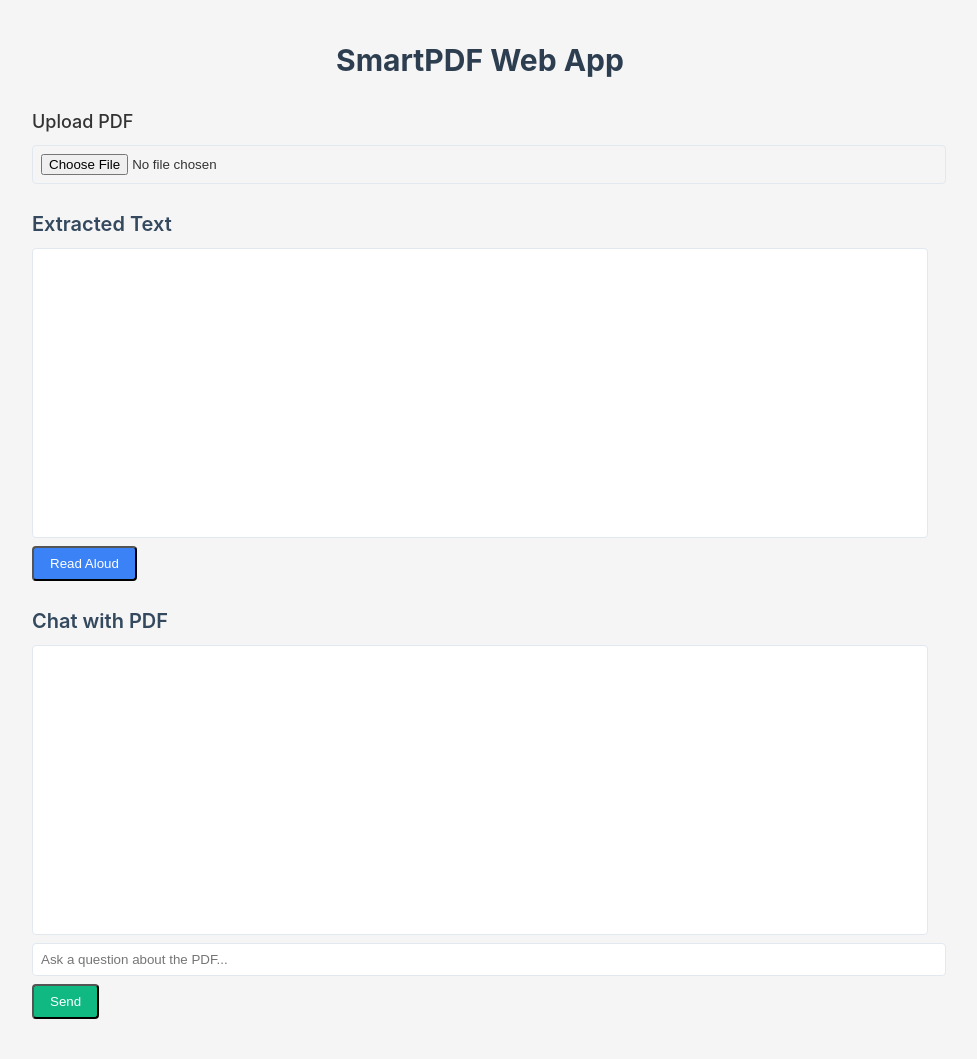
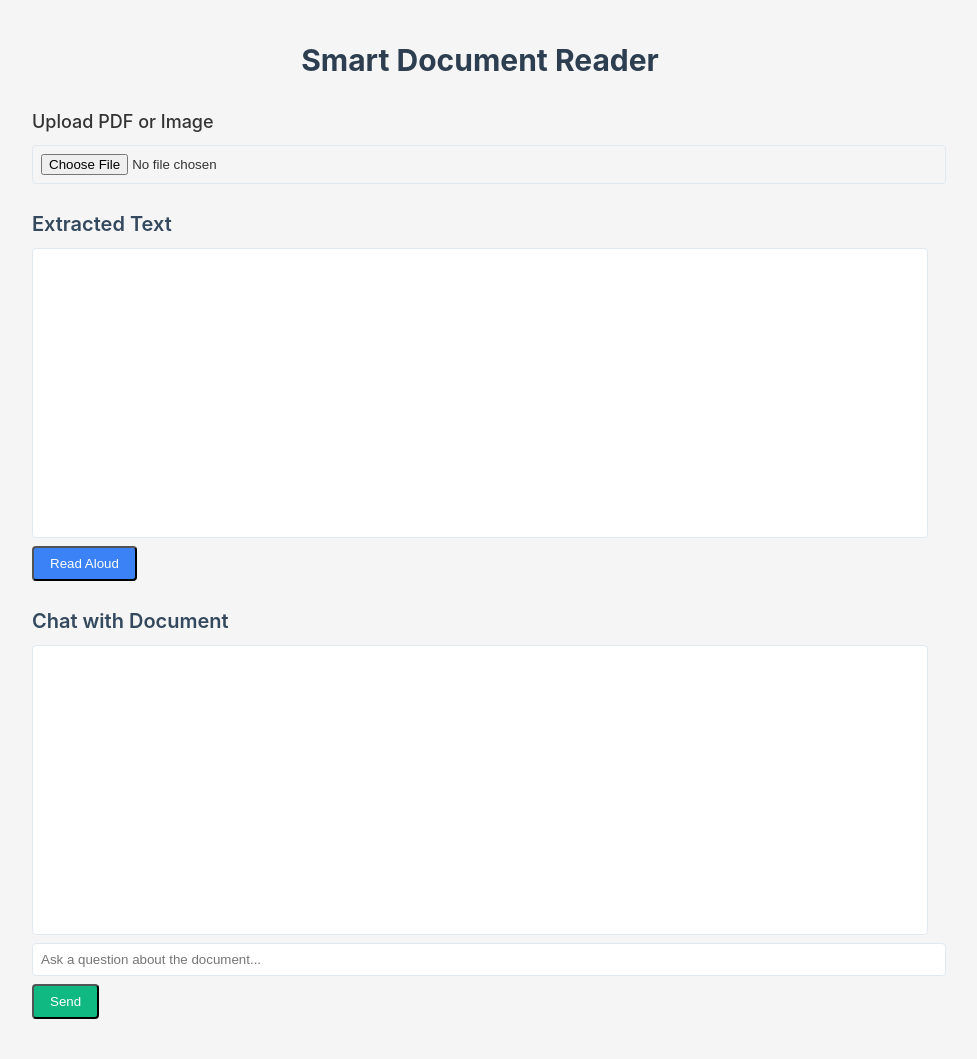
Before and after one commit to ssblucky7/Smart-PDF-Web-App, a Flask app: page / in a window 1280 px wide. Shown: the whole page, without its empty margins (160-1137 px from the left). Run offline with Flask 3, Linux system fonts and the light colour scheme.

Commit message:
updated auto clear while refresh page

```diff
--- a/app.py
+++ b/app.py
@@ -8,6 +8,8 @@ from pdf2image import convert_from_path
 import requests
 import json
 import sys
+import glob
+import time
 
 # Add user site-packages to path to find openai module
 import site
@@ -20,8 +22,24 @@ app.config['UPLOAD_FOLDER'] = 'uploads'
 app.config['MAX_CONTENT_LENGTH'] = 16 * 1024 * 1024  # 16MB max file size
 os.makedirs(app.config['UPLOAD_FOLDER'], exist_ok=True)
 
+# Dictionary to track session files
+session_files = {}
+
 load_dotenv()
 AIMLAPI_KEY = os.getenv('AIMLAPI_KEY')
+
+# Periodic cleanup function to remove old files (can be called by a scheduler)
+def cleanup_old_files():
+    # Remove files older than 1 hour
+    cutoff_time = time.time() - 3600
+
+    for filename in os.listdir(app.config['UPLOAD_FOLDER']):
+        file_path = os.path.join(app.config['UPLOAD_FOLDER'], filename)
+        try:
+            if os.path.isfile(file_path) and os.path.getmtime(file_path) < cutoff_time:
+                os.remove(file_path)
+        except Exception as e:
+            print(f"Error during cleanup: {str(e)}")
 
 def extract_text_from_pdf(pdf_path):
     try:
@@ -48,6 +66,14 @@ def extract_text_from_pdf(pdf_path):
     except Exception as e:
         return f"Error during OCR: {str(e)}"
 
+def extract_text_from_image(image_path):
+    try:
+        # Use OCR to extract text from the image
+        text = pytesseract.image_to_string(image_path)
+        return text
+    except Exception as e:
+        return f"Error during OCR: {str(e)}"
+
 @app.route('/')
 def index():
     return render_template('index.html')
@@ -57,23 +83,63 @@ def serve_js(filename):
     return send_from_directory('js', filename)
 
 @app.route('/uploads/<path:filename>')
-def serve_pdf(filename):
+def serve_file(filename):
     return send_from_directory(app.config['UPLOAD_FOLDER'], filename)
 
 @app.route('/upload', methods=['POST'])
-def upload_pdf():
+def upload_file():
     if 'file' not in request.files:
         return jsonify({'error': 'No file uploaded'}), 400
     file = request.files['file']
     if file.filename == '':
         return jsonify({'error': 'No file selected'}), 400
-    if file and file.filename.lower().endswith('.pdf'):
-        filename = secure_filename(file.filename)
-        file_path = os.path.join(app.config['UPLOAD_FOLDER'], filename)
-        file.save(file_path)
+
+    # Get session ID from the request
+    session_id = request.form.get('sessionId', 'default')
+
+    # Create a unique filename with session ID to avoid conflicts
+    original_filename = secure_filename(file.filename)
+    filename = f"{session_id}_{int(time.time())}_{original_filename}"
+    file_path = os.path.join(app.config['UPLOAD_FOLDER'], filename)
+    file.save(file_path)
+
+    # Track this file with the session
+    if session_id not in session_files:
+        session_files[session_id] = []
+    session_files[session_id].append(file_path)
+
+    # Check if the file is a PDF
+    if original_filename.lower().endswith('.pdf'):
         text = extract_text_from_pdf(file_path)
-        return jsonify({'text': text, 'filename': filename})
-    return jsonify({'error': 'Invalid file type'}), 400
+        return jsonify({'text': text, 'filename': filename, 'isImage': False})
+    # Check if the file is an image
+    elif any(original_filename.lower().endswith(ext) for ext in ['.jpg', '.jpeg', '.png', '.gif', '.bmp', '.tiff']):
+        text = extract_text_from_image(file_path)
+        return jsonify({'text': text, 'filename': filename, 'isImage': True})
+    else:
+        # Remove the file if it's not a supported type
+        os.remove(file_path)
+        session_files[session_id].remove(file_path)
+        return jsonify({'error': 'Invalid file type. Please upload a PDF or image file.'}), 400
+
+@app.route('/cleanup', methods=['POST'])
+def cleanup_files():
+    data = request.get_json()
+    session_id = data.get('sessionId')
+
+    if session_id and session_id in session_files:
+        # Delete all files associated with this session
+        for file_path in session_files[session_id]:
+            try:
+                if os.path.exists(file_path):
+                    os.remove(file_path)
+            except Exception as e:
+                print(f"Error deleting file {file_path}: {str(e)}")
+
+        # Clear the session files list
+        session_files.pop(session_id, None)
+
+    return jsonify({'success': True})
 
 @app.route('/chat', methods=['POST'])
 def chat():
@@ -134,4 +200,6 @@ def chat():
         return jsonify({'answer': answer})
 
 if __name__ == '__main__':
+    # Clean up any existing files before starting
+    cleanup_old_files()
     app.run(debug=True)
--- a/js/main.js
+++ b/js/main.js
@@ -7,17 +7,23 @@ document.addEventListener('DOMContentLoaded', () => {
     const sendChatBtn = document.getElementById('sendChat');
     const chatOutput = document.getElementById('chatOutput');
     const pdfViewer = document.getElementById('pdfViewer');
+    const imageViewer = document.getElementById('imageViewer');
     const pdfPreviewContainer = document.querySelector('.pdf-preview-container');
     let extractedText = '';
     let speech = null;
-    let currentPdfFilename = '';
+    let currentFilename = '';
+    let isImage = false;
 
-    // PDF Upload
+    // Generate a unique session ID
+    const sessionId = Date.now().toString() + Math.random().toString(36).substring(2, 15);
+
+    // File Upload (PDF or Image)
     pdfInput.addEventListener('change', async () => {
         const file = pdfInput.files[0];
         if (!file) return;
         const formData = new FormData();
         formData.append('file', file);
+        formData.append('sessionId', sessionId);
 
         try {
             const response = await fetch('/upload', {
@@ -30,15 +36,28 @@ document.addEventListener('DOMContentLoaded', () => {
                 return;
             }
             extractedText = result.text;
-            currentPdfFilename = result.filename;
+            currentFilename = result.filename;
             textOutput.textContent = extractedText;
             readAloudBtn.disabled = false;
 
-            // Display PDF in the viewer
-            pdfViewer.src = `/uploads/${currentPdfFilename}`;
+            // Determine if file is an image or PDF
+            isImage = result.isImage;
+
+            if (isImage) {
+                // Display image in the viewer
+                imageViewer.src = `/uploads/${currentFilename}`;
+                imageViewer.classList.remove('hidden');
+                pdfViewer.classList.add('hidden');
+            } else {
+                // Display PDF in the viewer
+                pdfViewer.src = `/uploads/${currentFilename}`;
+                pdfViewer.classList.remove('hidden');
+                imageViewer.classList.add('hidden');
+            }
+
             pdfPreviewContainer.classList.remove('hidden');
         } catch (error) {
-            alert('Error uploading PDF: ' + error.message);
+            alert('Error uploading file: ' + error.message);
         }
     });
 
@@ -102,4 +121,22 @@ document.addEventListener('DOMContentLoaded', () => {
     chatInput.addEventListener('keypress', (e) => {
         if (e.key === 'Enter') sendChatBtn.click();
     });
+
+    // Clean up files when page is unloaded or refreshed
+    window.addEventListener('beforeunload', async () => {
+        if (currentFilename) {
+            try {
+                await fetch('/cleanup', {
+                    method: 'POST',
+                    headers: { 'Content-Type': 'application/json' },
+                    body: JSON.stringify({ sessionId: sessionId }),
+                    // Use keepalive to ensure the request completes even if the page is closing
+                    keepalive: true
+                });
+            } catch (error) {
+                // Cannot handle errors during page unload
+                console.error('Error during cleanup:', error);
+            }
+        }
+    });
 });
--- a/templates/index.html
+++ b/templates/index.html
@@ -3,24 +3,25 @@
 <head>
     <meta charset="UTF-8">
     <meta name="viewport" content="width=device-width, initial-scale=1.0">
-    <title>SmartPDF Web App</title>
+    <title>Smart Document Reader</title>
     <link href="static/css/styles.css" rel="stylesheet">
 </head>
 <body class="bg-gray-100 font-sans">
     <div class="container mx-auto p-4 max-w-4xl">
-        <h1 class="text-3xl font-bold text-center mb-6">SmartPDF Web App</h1>
+        <h1 class="text-3xl font-bold text-center mb-6">Smart Document Reader</h1>
 
-        <!-- PDF Upload -->
+        <!-- File Upload -->
         <div class="mb-6">
-            <label class="block text-lg font-medium mb-2">Upload PDF</label>
-            <input type="file" id="pdfInput" accept=".pdf" class="w-full p-2 border rounded">
+            <label class="block text-lg font-medium mb-2">Upload PDF or Image</label>
+            <input type="file" id="pdfInput" accept=".pdf,.jpg,.jpeg,.png,.gif,.bmp,.tiff" class="w-full p-2 border rounded">
         </div>
 
-        <!-- PDF Preview -->
+        <!-- File Preview -->
         <div class="mb-6 pdf-preview-container hidden">
-            <h2 class="text-xl font-semibold mb-2">PDF Preview</h2>
+            <h2 class="text-xl font-semibold mb-2">File Preview</h2>
             <div class="pdf-preview">
                 <iframe id="pdfViewer" class="w-full border rounded" height="500"></iframe>
+                <img id="imageViewer" class="w-full border rounded hidden" height="500">
             </div>
         </div>
 
@@ -34,9 +35,9 @@
 
         <!-- Chatbot -->
         <div class="mb-6">
-            <h2 class="text-xl font-semibold mb-2">Chat with PDF</h2>
+            <h2 class="text-xl font-semibold mb-2">Chat with Document</h2>
             <div id="chatOutput" class="bg-white p-4 border rounded h-64 overflow-y-auto mb-2"></div>
-            <input type="text" id="chatInput" placeholder="Ask a question about the PDF..." class="w-full p-2 border rounded">
+            <input type="text" id="chatInput" placeholder="Ask a question about the document..." class="w-full p-2 border rounded">
             <button id="sendChat" class="mt-2 px-4 py-2 bg-green-500 text-white rounded hover:bg-green-600">Send</button>
         </div>
     </div>
```
Also changed, not shown: 3 other files.
